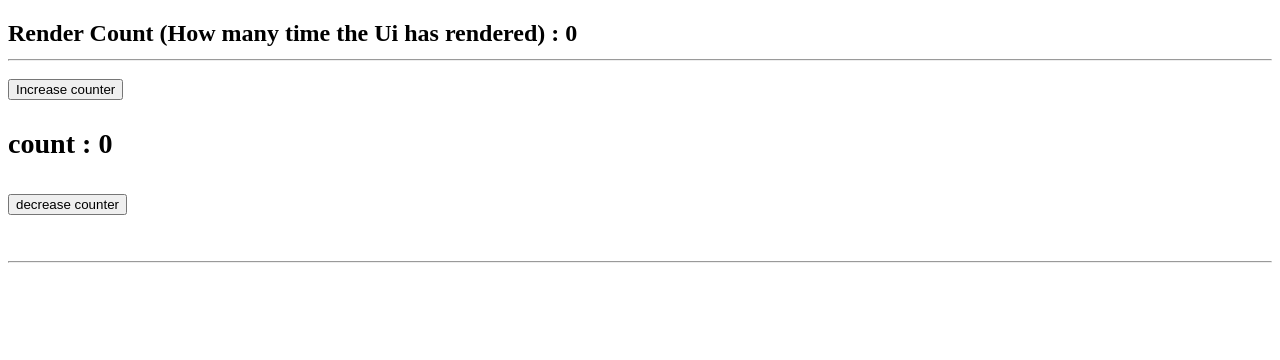
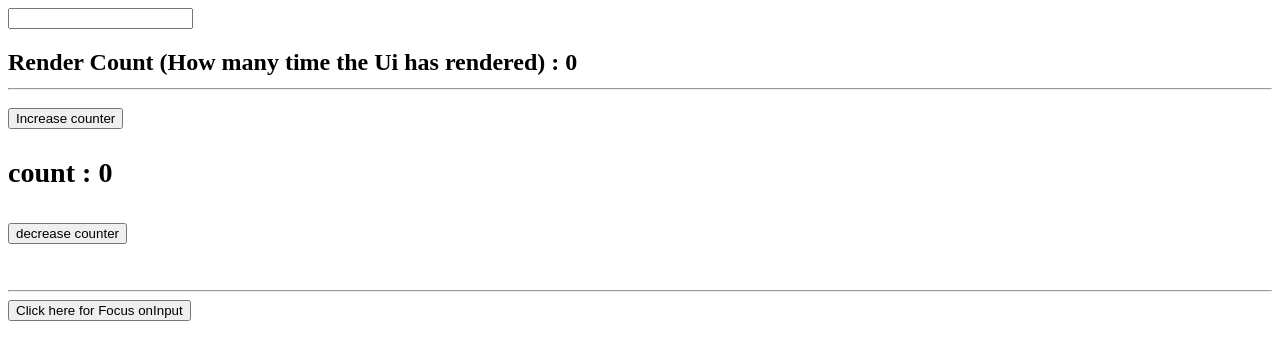
Before and after one commit to sarthak-k-patro/Concepts-of-ReactJS, a React (Create React App) app: page / in a window 1280 px wide. Shown: the top 360 px of the page. Built offline with nearby package versions, Linux system fonts and the light colour scheme; the HTML template or start-up script is replaced by a standard one.

Commit message:
userRef as DOM object selector

```diff
--- a/src/AllAboutUseRefHook.jsx
+++ b/src/AllAboutUseRefHook.jsx
@@ -2,6 +2,8 @@ import { useEffect, useRef, useState } from "react";
 
 export const AllAboutuseRef = () => {
   const renderCount = useRef(0);
+  const focuInput = useRef();
+
   const [dependencyCount, setDependencyCount] = useState(0);
   console.log("Render count oustside useeffect: ", renderCount.current);
   const func = () => {
@@ -18,6 +20,8 @@ export const AllAboutuseRef = () => {
   };
   return (
     <>
+      <input ref={focuInput}></input>
+
       <h2>
         Render Count (How many time the Ui has rendered) : {renderCount.current}
         <br></br>
@@ -30,6 +34,13 @@ export const AllAboutuseRef = () => {
       </h2>
       <br></br>
       <hr></hr>
+      <button
+        onClick={() => {
+          return focuInput.current.focus();
+        }}
+      >
+        Click here for Focus onInput
+      </button>
     </>
   );
 };
```
Also changed, not shown: image.png (added), 1 other file (tests, documents, lock files or other folders).
